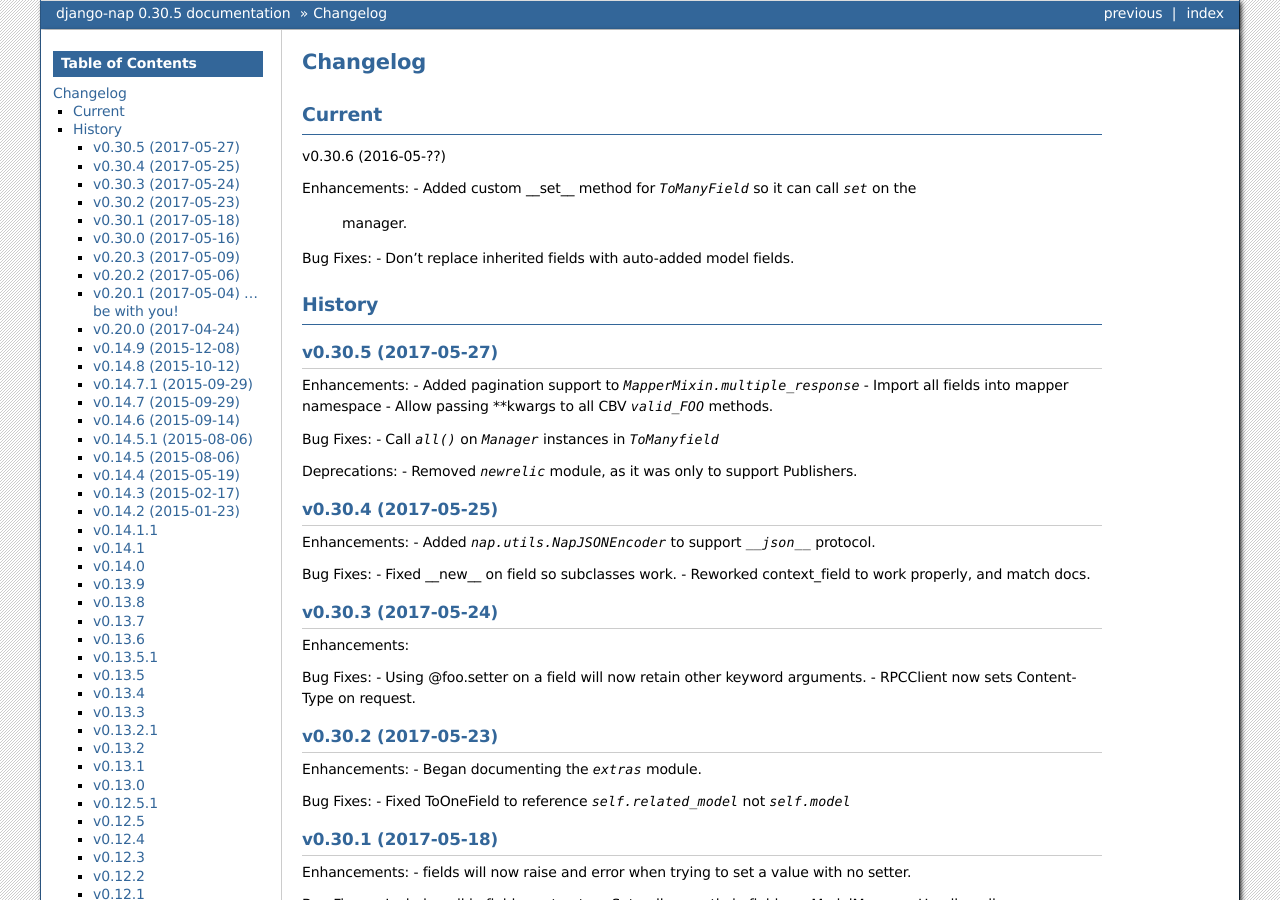
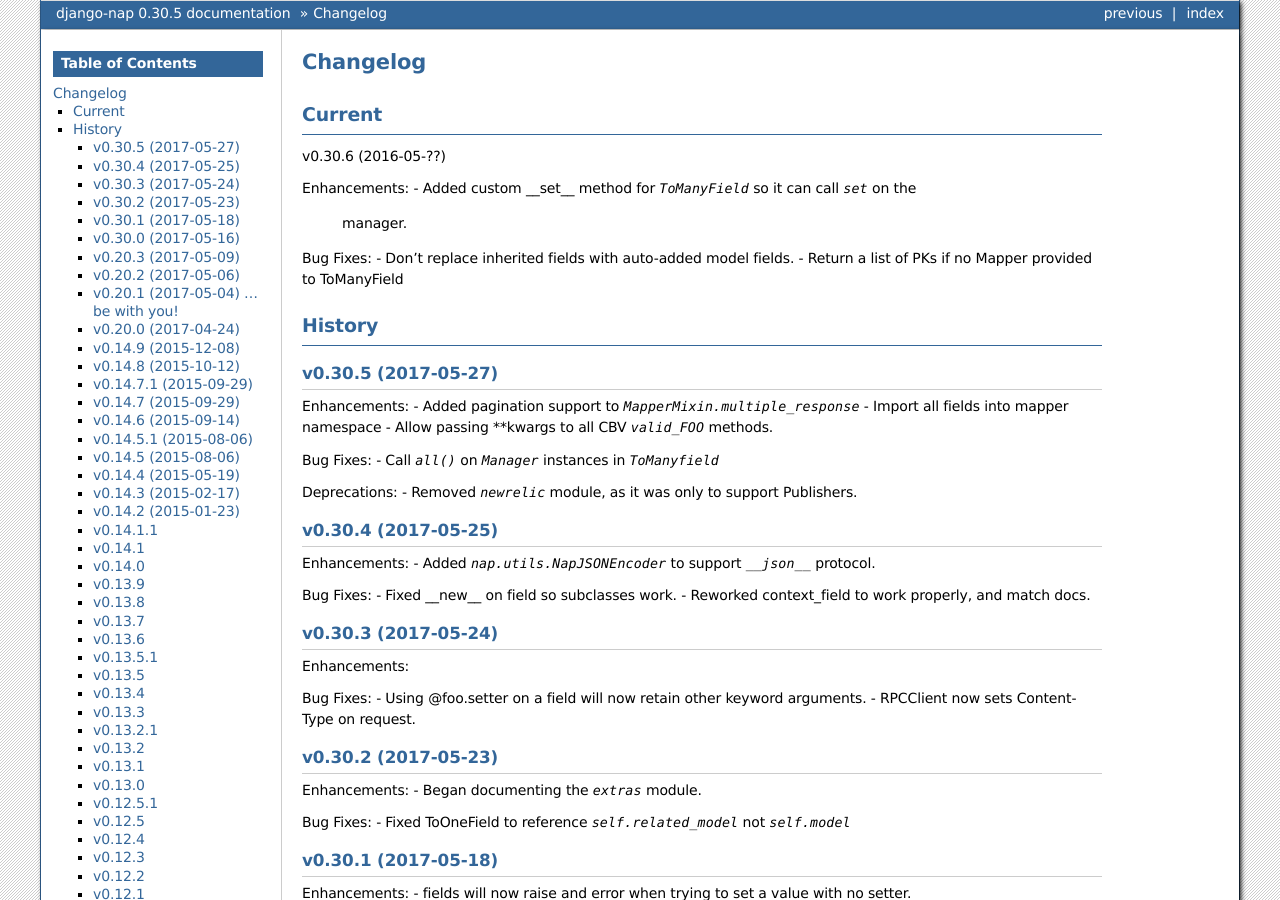
Before and after one commit to funkybob/django-nap, a Sphinx documentation site: the page built from docs/changelog.rst, in a window 1280 px wide and 900 px high. Built offline with Sphinx 7.4.7, drawn with Linux system fonts in a browser that asks for light colours.

Commit message:
Update changelog

```diff
--- a/docs/changelog.rst
+++ b/docs/changelog.rst
@@ -14,6 +14,7 @@
 
 Bug Fixes:
 - Don't replace inherited fields with auto-added model fields.
+- Return a list of PKs if no Mapper provided to ToManyField
 
 -------
 History
```
